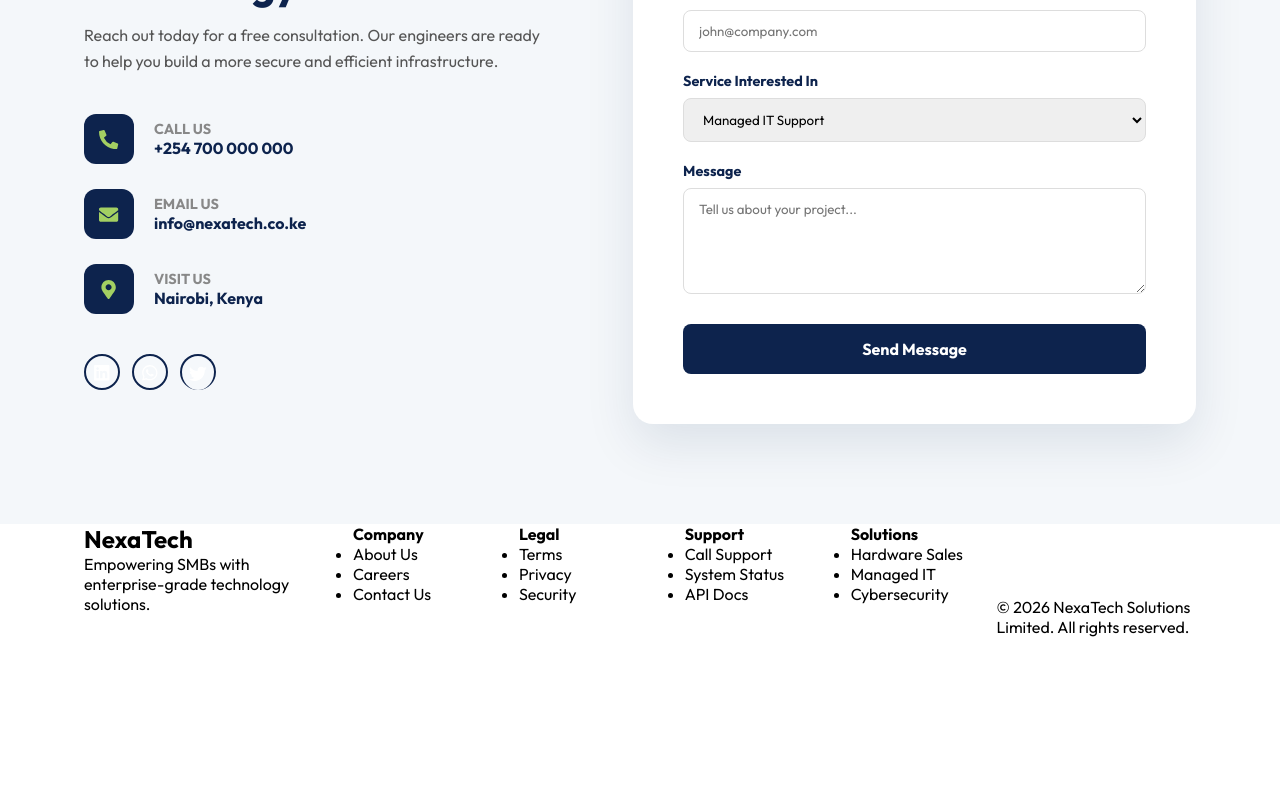
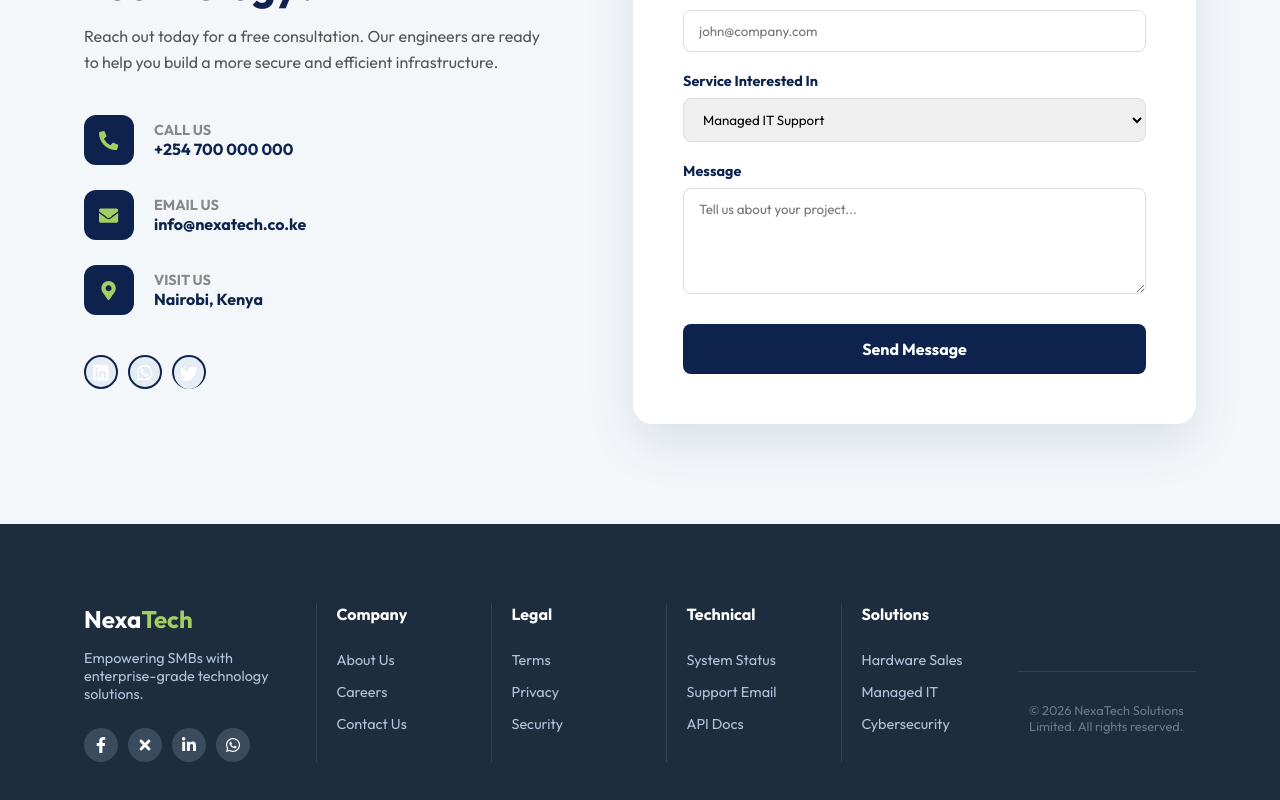
Before and after one commit to Inferno-cmd/Alvion-Consultancy-Group, a React (Vite) app: page / in a window 1280 px wide. Shown: the part 4865-5665 px from the top of the page. Before the commit the page ends 5575 px from the top, so only its background shows below. Built offline with nearby package versions, Linux system fonts and the light colour scheme.

Commit message:
update Footer and add LegalModal component

```diff
--- a/src/components/Footer/Footer.css
+++ b/src/components/Footer/Footer.css
@@ -1,3 +1,9 @@
+.footer-main {
+    background-color: #1e2d3d; /* Reference-matched deep blue */
+    color: #ffffff;
+    padding: 80px 0 40px 0;
+}
+
 .footer-sitemap {
     display: grid;
     grid-template-columns: 1.5fr 1fr 1fr 1fr 1fr;
@@ -5,33 +11,53 @@
     padding-bottom: 40px;
 }
 
-/* Thin vertical dividers between columns as per reference */
+/* Vertical Dividers from Reference */
 .footer-col:not(:last-child) {
     border-right: 1px solid rgba(255, 255, 255, 0.1);
     padding-right: 20px;
 }
 
-.social-links-row {
-    display: flex;
-    gap: 12px;
-    margin-top: 20px;
+.footer-col h4 {
+    font-size: 1rem;
+    font-weight: 700;
+    margin-bottom: 25px;
+    color: #ffffff;
 }
 
+.footer-col ul { list-style: none; padding: 0; }
+.footer-col ul li { margin-bottom: 12px; }
+.footer-col ul li a {
+    color: #b0c4de;
+    text-decoration: none;
+    font-size: 0.9rem;
+    transition: 0.3s;
+}
+
+.footer-col ul li a:hover { color: #ffffff; }
+
+/* Brand and Socials */
+.footer-logo span { color: #a3cf62; }
+.brand-text { color: #b0c4de; font-size: 0.9rem; margin: 15px 0 25px 0; }
+
+.social-links-row { display: flex; gap: 10px; }
 .social-links-row a {
-    width: 36px;
-    height: 36px;
-    background: rgba(255, 255, 255, 0.1);
+    width: 34px; height: 34px;
+    background: rgba(176, 196, 222, 0.2);
     color: white;
     border-radius: 50%;
-    display: flex;
-    align-items: center;
-    justify-content: center;
-    text-decoration: none;
+    display: flex; align-items: center; justify-content: center;
     transition: 0.3s;
 }
 
 .social-links-row a:hover {
-    background: #a3cf62; /* Nexa Green */
+    background: #a3cf62;
     color: #1e2d3d;
-    transform: translateY(-3px);
 }
+
+.footer-bottom-bar {
+    border-top: 1px solid rgba(255, 255, 255, 0.1);
+    padding-top: 30px;
+    text-align: center;
+    font-size: 0.8rem;
+    color: rgba(176, 196, 222, 0.5);
+}
--- a/src/components/Footer/Footer.jsx
+++ b/src/components/Footer/Footer.jsx
@@ -8,8 +8,8 @@ import {
   FaPhoneAlt,
   FaFacebookF,
   FaYoutube,
-  FaXTwitter // Updated to X icon
-} from 'react-icons/fa6'; // Using FontAwesome 6 for X icon
+  FaTimes // Using FaTimes as the 'X' icon for stability
+} from 'react-icons/fa';
 
 const Footer = () => {
   const [modalConfig, setModalConfig] = useState({ isOpen: false, title: '', content: null });
@@ -17,18 +17,9 @@ const Footer = () => {
   const openLegal = (title, type) => (e) => {
     e.preventDefault();
     const content = type === 'privacy'
-      ? (
-        <div className="legal-rich-text">
-          <h3>1. Data Protection</h3>
-          <p>NexaTech Solutions Limited ensures your data is protected with enterprise-grade encryption.</p>
-        </div>
-      )
-      : (
-        <div className="legal-rich-text">
-          <h3>1. Service Terms</h3>
-          <p>Engagement is governed by our standard Managed Service Provider agreements.</p>
-        </div>
-      );
+      ? <p>NexaTech Solutions Limited is committed to protecting your data. We use enterprise-grade encryption for all client communications.</p>
+      : <p>Engagement with our services is governed by our standard Managed Service Provider (MSP) and hardware procurement agreements.</p>;
+
     setModalConfig({ isOpen: true, title, content });
   };
 
@@ -37,16 +28,15 @@ const Footer = () => {
       <div className="nx-container">
         <div className="footer-sitemap">
 
-          {/* Column 1: Brand & Live Socials */}
+          {/* Column 1: Brand Info */}
           <div className="footer-col brand-info">
             <h2 className="footer-logo">Nexa<span>Tech</span></h2>
-            <p>Empowering SMBs with enterprise-grade technology solutions.</p>
+            <p className="brand-text">Empowering SMBs with enterprise-grade technology solutions.</p>
             <div className="social-links-row">
               <a href="https://facebook.com" target="_blank" rel="noreferrer"><FaFacebookF /></a>
-              <a href="https://x.com" target="_blank" rel="noreferrer"><FaXTwitter /></a>
+              <a href="https://x.com" target="_blank" rel="noreferrer"><FaTimes /></a>
               <a href="https://linkedin.com" target="_blank" rel="noreferrer"><FaLinkedinIn /></a>
               <a href="https://wa.me/254740746138" target="_blank" rel="noreferrer"><FaWhatsapp /></a>
-              <a href="mailto:info@nexatech.co.ke"><FaRegEnvelope /></a>
             </div>
           </div>
 
@@ -70,12 +60,12 @@ const Footer = () => {
             </ul>
           </div>
 
-          {/* Column 4: Support */}
+          {/* Column 4: Technical */}
           <div className="footer-col">
-            <h4>Support</h4>
+            <h4>Technical</h4>
             <ul>
-              <li><a href="tel:+254740746138">Call Support</a></li>
-              <li><a href="#status">System Status</a></li>
+              <li><a href="tel:+254740746138">System Status</a></li>
+              <li><a href="mailto:info@nexatech.co.ke">Support Email</a></li>
               <li><a href="#api">API Docs</a></li>
             </ul>
           </div>
```
